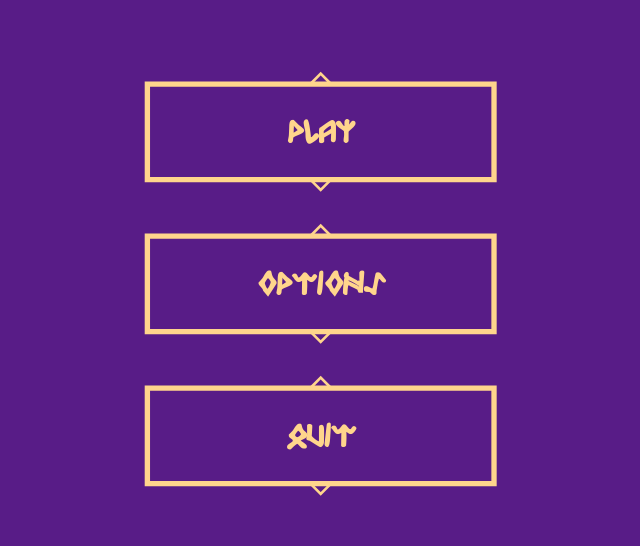
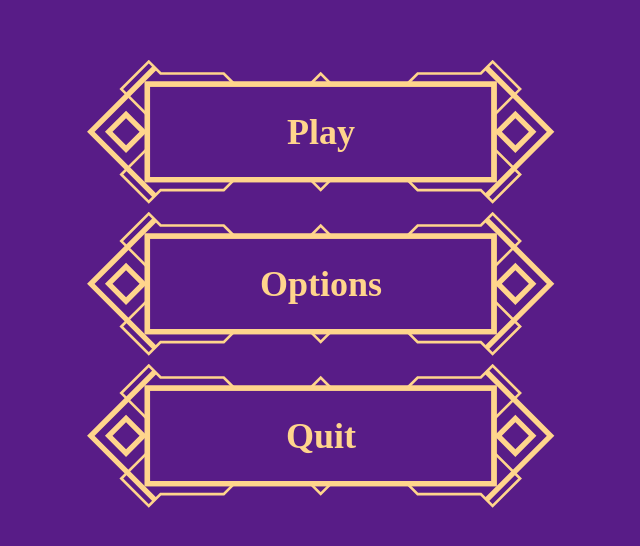
Before and after one commit to trinhlehainam/learn-svg, a React (Create React App) app: page / in a window 1280 px wide. Shown: the part 116-662 px from the top of the page, without its empty margins (319-959 px from the left). Built offline with nearby package versions, Linux system fonts and the light colour scheme.

Commit message:
Add fly in animation for buttons

```diff
--- a/src/App.tsx
+++ b/src/App.tsx
@@ -1,16 +1,33 @@
-import { motion } from 'framer-motion'
+import { motion, Variants } from 'framer-motion'
 import cx from 'classnames'
 
 import Button from './components/button.component';
 
 const App = () => {
+    const baseVariants: Variants = {
+        hidden: {
+            y: '-100vh',
+        },
+        visible: {
+            y: '0',
+            transition: {
+                delay: 0.4,
+                type: 'spring',
+                stiffness: 120
+            }
+        }
+    };
+
     return (
         <motion.div
             className={cx(
                 "flex flex-col gap-2 justify-center items-center",
-                "min-h-screen bg-purple-900",
-                "font-Odinson font-bold text-4xl"
-            )}>
+                "font-Dalek font-bold text-4xl"
+            )}
+            variants={baseVariants}
+            initial='hidden'
+            animate='visible'
+        >
             <Button classname="" text="Play" />
             <Button classname="" text="Options" />
             <Button classname="" text="Quit" />
--- a/src/styles/index.css
+++ b/src/styles/index.css
@@ -1,6 +1,12 @@
-@import 'tailwindcss/base';
-@import 'tailwindcss/components';
-@import 'tailwindcss/utilities';
+@tailwind base;
+@tailwind components;
+@tailwind utilities;
+
+@layer base {
+    body {
+        @apply flex justify-center items-center bg-purple-900 min-h-screen
+    }
+}
 
 @import './button.css';
 @import './typography.css';
--- a/src/styles/typography.css
+++ b/src/styles/typography.css
@@ -3,3 +3,9 @@
     src: url("../fonts/Odinson.ttf") format('truetype');
     font-weight: normal;
 }
+
+@font-face {
+    font-family: "Dalek";
+    src: url('../fonts/DalekPinpointBold.ttf') format('truetype');
+    font-weight: bold;
+}
--- a/tailwind.config.js
+++ b/tailwind.config.js
@@ -6,6 +6,7 @@ module.exports = {
         extend: {
             fontFamily: {
                 Odinson: 'Odinson',
+                Dalek: 'Dalek'
             },
             animation: {
 
```
Also changed, not shown: src/fonts/DalekPinpointBold.ttf (added).
